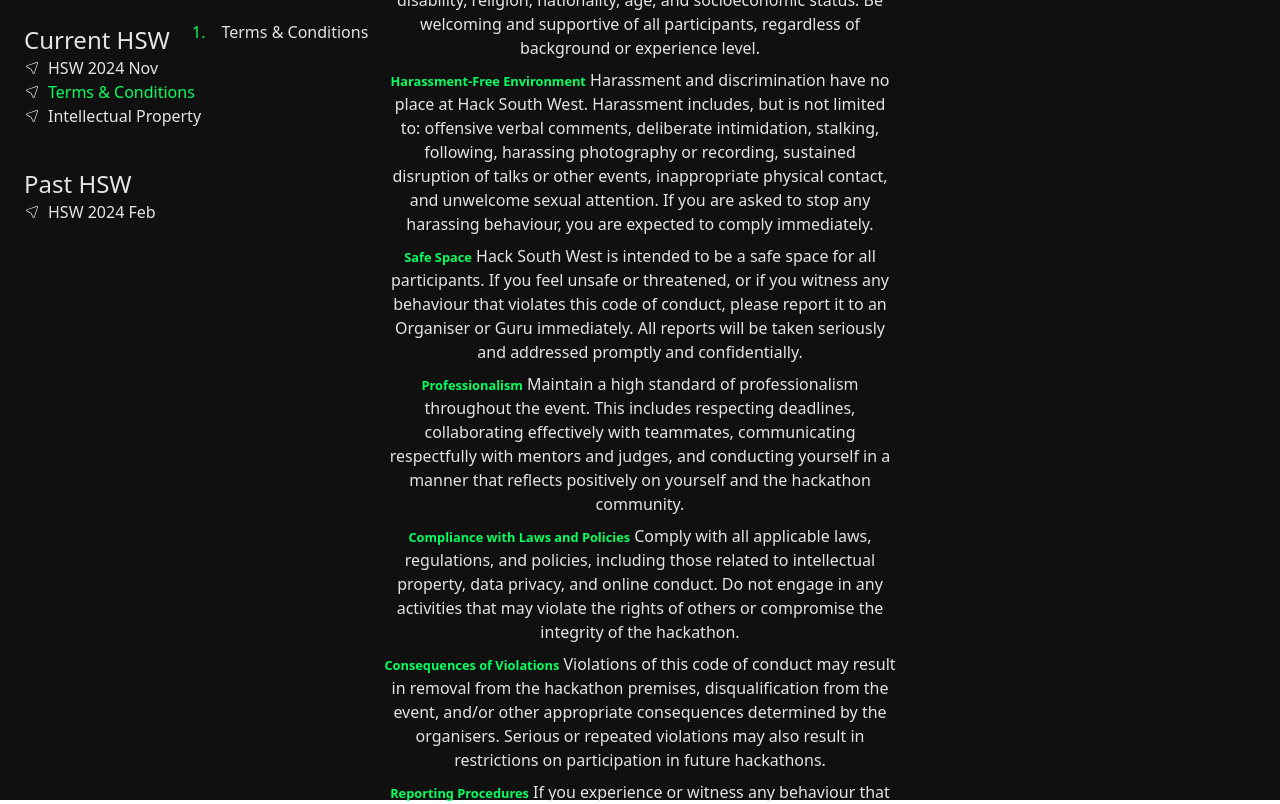
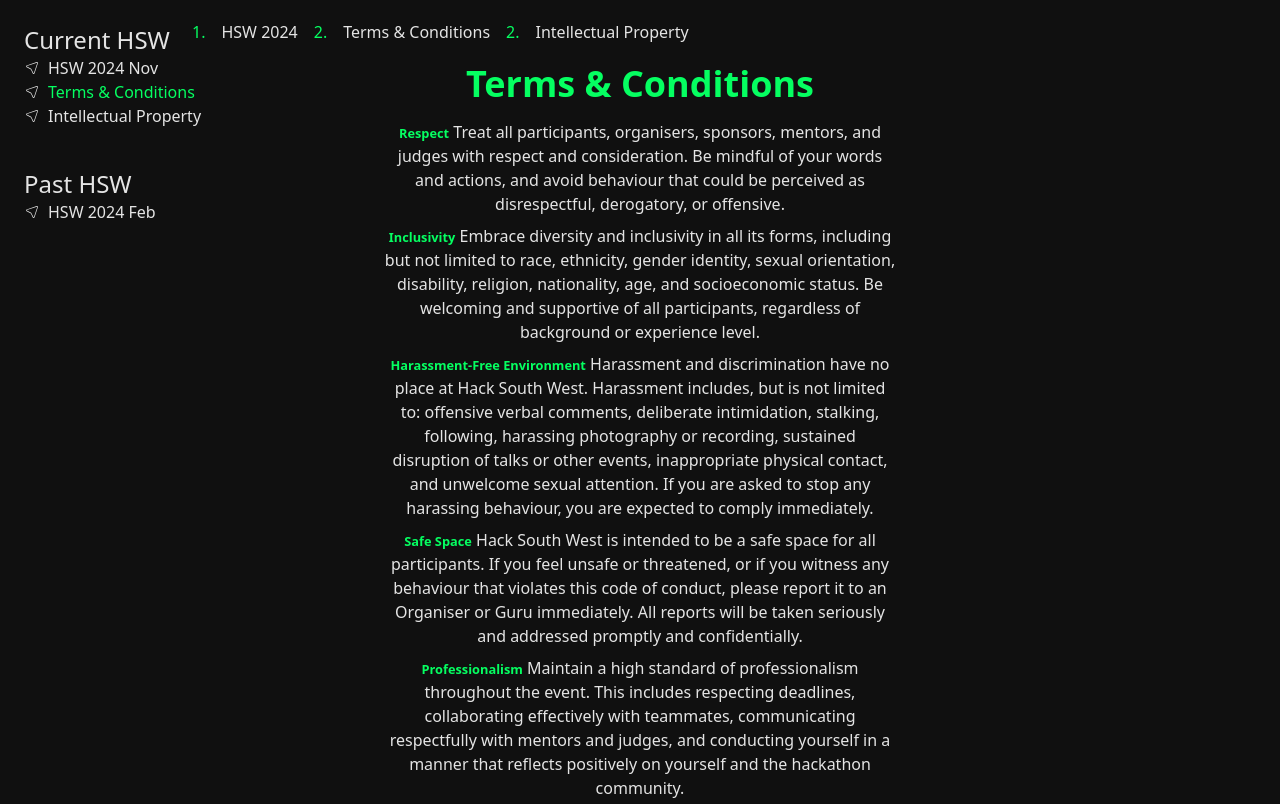
Before and after one commit to Exeter-Computer-Science-Society/hack-sw-2, a Next.js app: page /conditions/terms in a window 1280 px wide. Shown: the top 804 px of the page. Built offline with nearby package versions, Linux system fonts and the light colour scheme; a web font is replaced by a local one.

Commit message:
fixed some small bugs with the t&c's

```diff
--- a/app/components/General/TopBar/index.jsx
+++ b/app/components/General/TopBar/index.jsx
@@ -1,9 +1,17 @@
+import Link from "next/link";
+
 export function TopBar() {
 	return (
 		<div className="absolute top-0 left-0 w-full h-fit px-[15%] py-5 flex justify-start">
 			<div className="flex gap-4 justify-center">
 				<p className="text-HSWaccent self-center">1. </p>
-				<p className="text-HSWtext self-center">Terms & Conditions </p>
+				<Link href={"/"} className="text-HSWtext self-center">HSW 2024 </Link>
+
+				<p className="text-HSWaccent self-center">2. </p>
+				<Link href={"/conditions/terms"} className="text-HSWtext self-center">Terms & Conditions </Link>
+
+				<p className="text-HSWaccent self-center">2. </p>
+				<Link href={"/conditions/intellectual"} className="text-HSWtext self-center">Intellectual Property </Link>
 			</div>
 
 		</div>
--- a/app/conditions/terms/page.jsx
+++ b/app/conditions/terms/page.jsx
@@ -4,12 +4,12 @@
 
 export default function terms() {
 	return (
-		<div className="bg-HSWprimary w-full h-full flex flex-col">
+		<div className="bg-HSWprimary w-full h-fit flex flex-col">
 
 			<SideBar />
 			<TopBar />
 
-			<div className="flex flex-col items-center justify-center w-full h-[100vh] px-[30%]">
+			<div className="flex flex-col gap-4 items-center justify-center w-full h-fit py-[5%] px-[30%]">
 				<p className="text-4xl text-HSWaccent font-extrabold">Terms & Conditions</p>
 
 				<div className="flex flex-col gap-2 justify-center">
```
